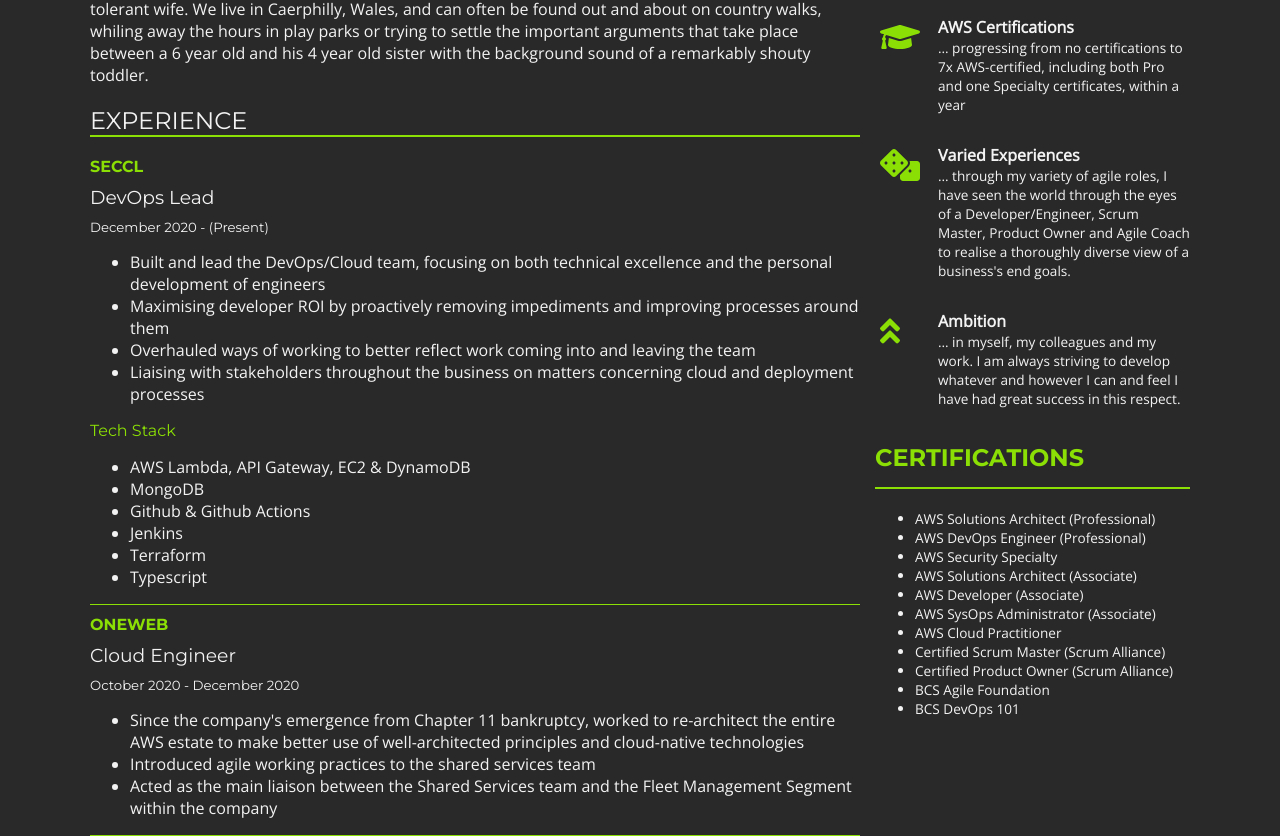
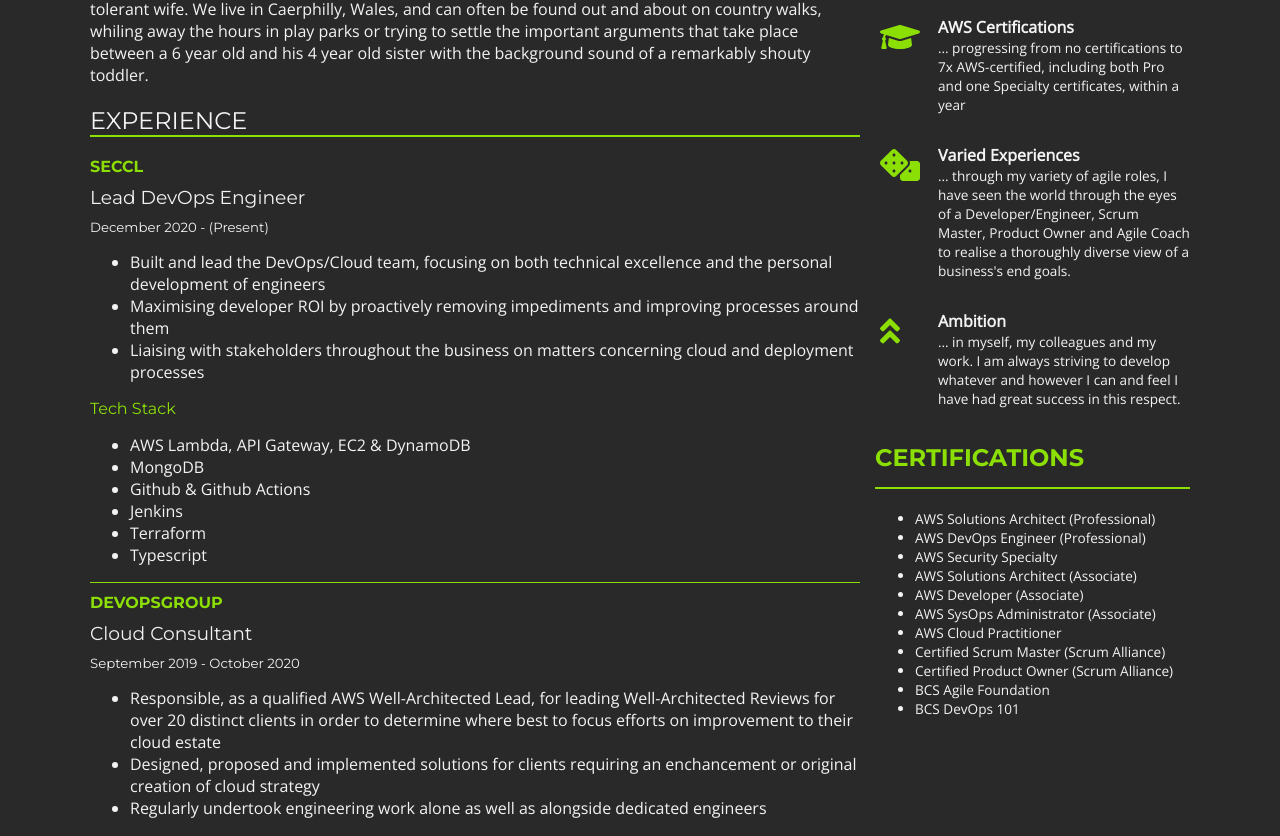
Before and after one commit to rjcoupe/cv, an Angular app: page / in a window 1280 px wide. Shown: the part 673-1509 px from the top of the page. Built offline with nearby package versions, Linux system fonts and the light colour scheme.

Commit message:
Create experience.component.ts

```diff
--- a/src/app/experience/experience.component.ts
+++ b/src/app/experience/experience.component.ts
@@ -18,14 +18,13 @@
 export class ExperienceComponent implements OnInit {
   jobs: IJob[] = [
     {
-      title: 'DevOps Lead',
+      title: 'Lead DevOps Engineer',
       employer: 'Seccl',
       location: 'Remote/Bath',
       dateFrom: 'December 2020',
       bullets: [
         "Built and lead the DevOps/Cloud team, focusing on both technical excellence and the personal development of engineers",
         "Maximising developer ROI by proactively removing impediments and improving processes around them",
-        "Overhauled ways of working to better reflect work coming into and leaving the team",
         "Liaising with stakeholders throughout the business on matters concerning cloud and deployment processes"
       ],
       technologies: [
@@ -37,18 +36,18 @@
         'Typescript',
       ]
     },
-    {
-      title: 'Cloud Engineer',
-      employer: 'OneWeb',
-      location: 'Remote',
-      dateFrom: 'October 2020',
-      dateTo: 'December 2020',
-      bullets: [
-        "Since the company's emergence from Chapter 11 bankruptcy, worked to re-architect the entire AWS estate to make better use of well-architected principles and cloud-native technologies",
-        "Introduced agile working practices to the shared services team",
-        "Acted as the main liaison between the Shared Services team and the Fleet Management Segment within the company"
-      ]
-    },
+//     {
+//       title: 'Cloud Engineer',
+//       employer: 'OneWeb',
+//       location: 'Remote',
+//       dateFrom: 'October 2020',
+//       dateTo: 'December 2020',
+//       bullets: [
+//         "Since the company's emergence from Chapter 11 bankruptcy, worked to re-architect the entire AWS estate to make better use of well-architected principles and cloud-native technologies",
+//         "Introduced agile working practices to the shared services team",
+//         "Acted as the main liaison between the Shared Services team and the Fleet Management Segment within the company"
+//       ]
+//     },
     {
       title: 'Cloud Consultant',
       employer: 'DevOpsGroup',
```
